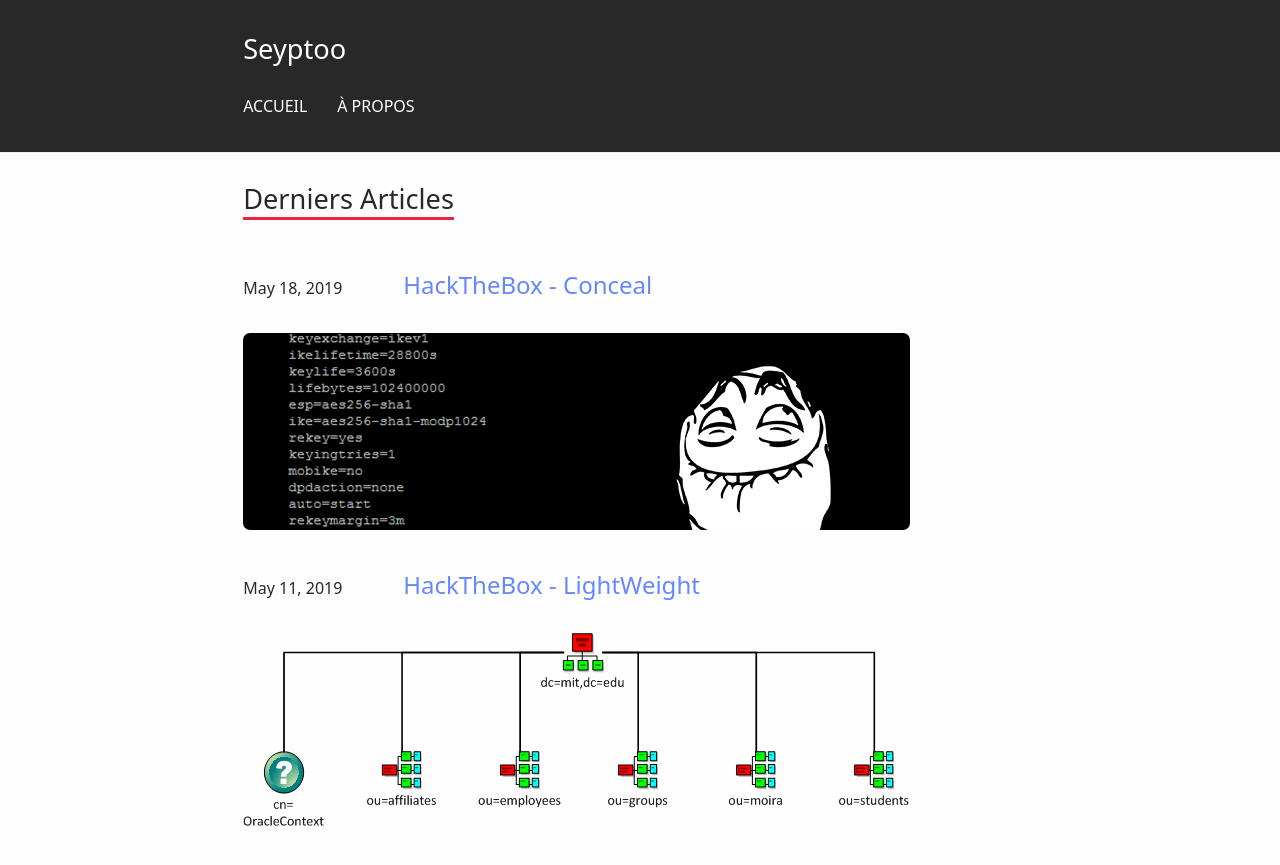
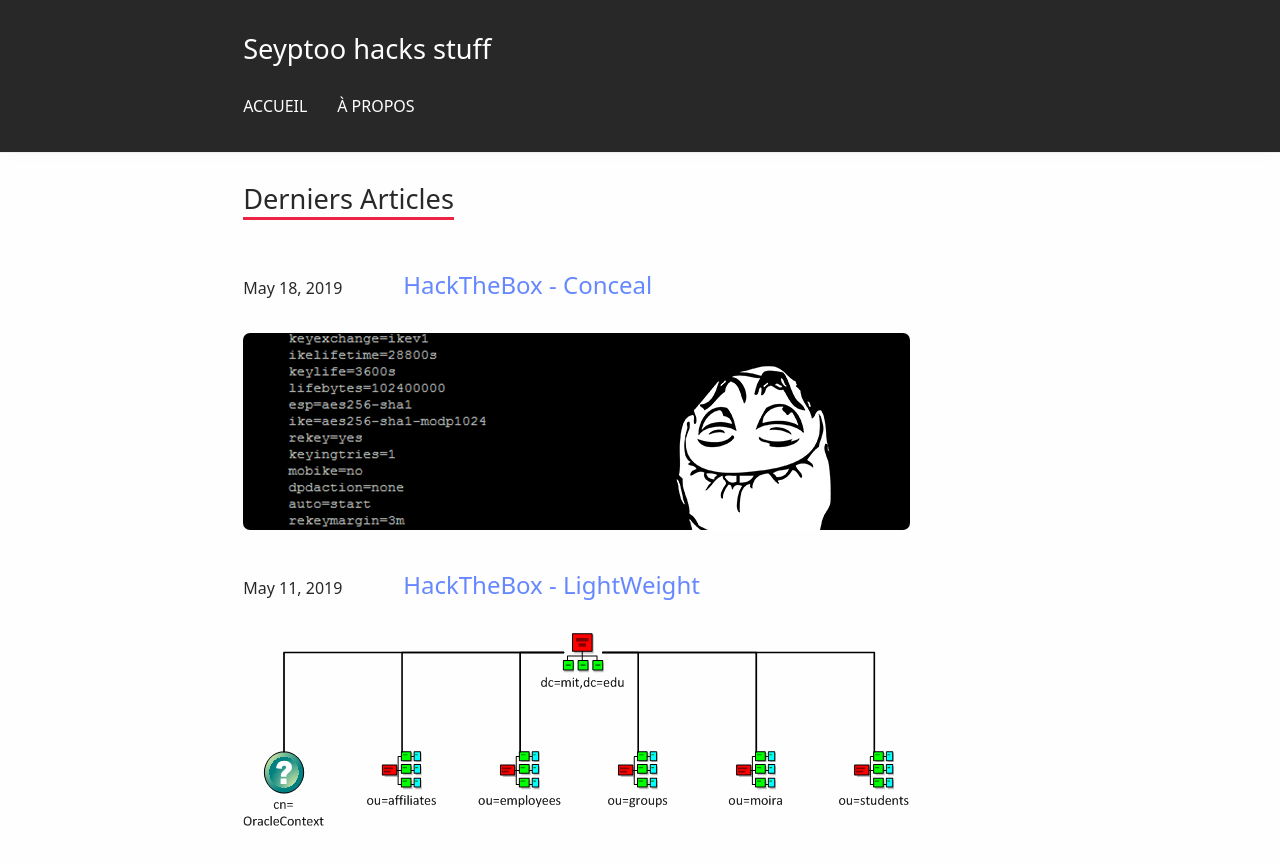
Before and after one commit to Seyptoo/seyptoo.github.io, a Jekyll site: the page built from index.html, in a window 1280 px wide. Shown: the top 865 px of the page. Built offline with Jekyll 4.4.1, drawn with Linux system fonts in a browser that asks for light colours; the list of posts is cut into pages by our own code; some of the changed lines change nothing that is shown.

Commit message:
Update _config.yml

```diff
--- a/_config.yml
+++ b/_config.yml
@@ -1,6 +1,6 @@
-title: "Seyptoo"
+title: "Seyptoo hacks stuff"
 author: "Seyptoo"
-description: "Really cool blog about ... something"
+description: "CTF penetration, programmation, analyse de malware, développement des outils et bien d'autre chose."
 lang: "fr"
 
 # Page settings
```
